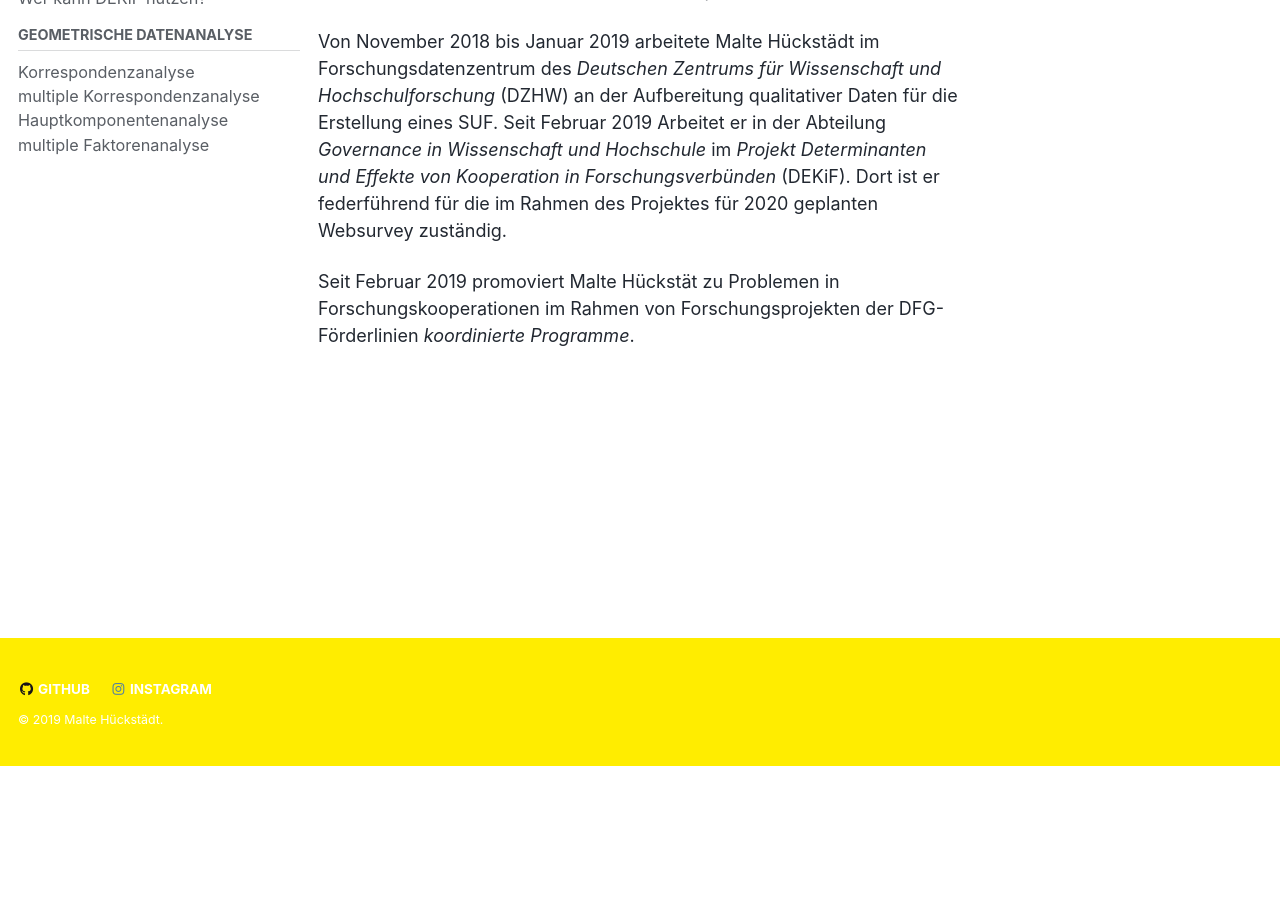
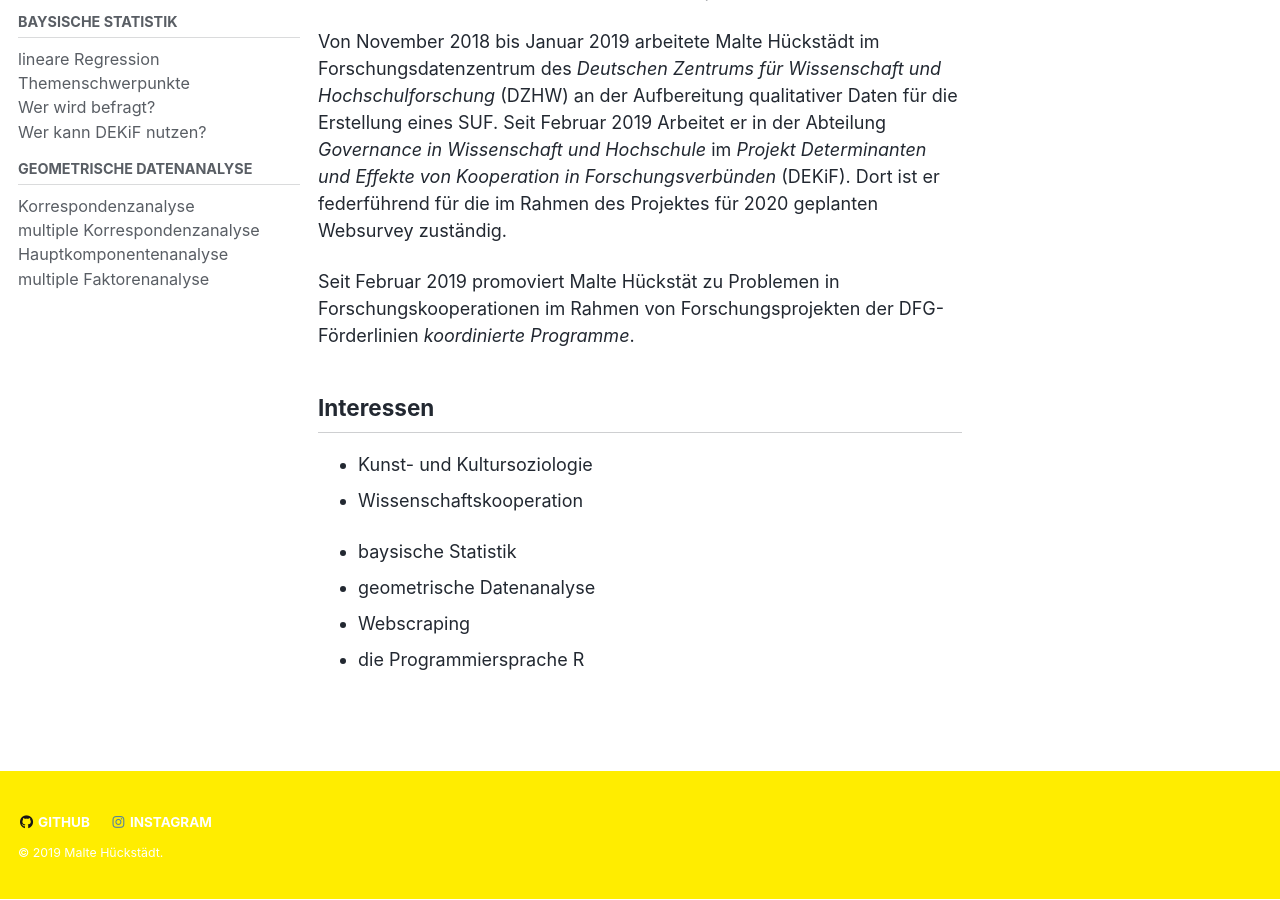
Before and after one commit to MalteHueckstaedt/Chernoff_Face, a Jekyll site: the page built from _pages/ueber.md, in a window 1280 px wide and 900 px high, scrolled down 325 px. Built offline with Jekyll 4.4.1, drawn with Linux system fonts in a browser that asks for light colours; cached includes are drawn as plain includes; nearby versions of some CDN libraries; before the commit the page ends 1090 px from its top, so only the background shows below that.

Commit message:
add Interessen

```diff
--- a/_pages/ueber.md
+++ b/_pages/ueber.md
@@ -7,3 +7,13 @@
 Von November 2018 bis Januar 2019 arbeitete Malte Hückstädt im Forschungsdatenzentrum des *Deutschen Zentrums für Wissenschaft und Hochschulforschung* (DZHW) an der Aufbereitung qualitativer Daten für die Erstellung eines SUF. Seit Februar 2019 Arbeitet er in der Abteilung *Governance in Wissenschaft und Hochschule* im *Projekt Determinanten und Effekte von Kooperation in Forschungsverbünden* (DEKiF). Dort ist er federführend für die im Rahmen des Projektes für 2020 geplanten Websurvey zuständig.
 
 Seit Februar 2019 promoviert Malte Hückstät zu Problemen in Forschungskooperationen im Rahmen von Forschungsprojekten der DFG-Förderlinien *koordinierte Programme*.
+
+## Interessen
+
+- Kunst- und Kultursoziologie
+- Wissenschaftskooperation
+
+- baysische Statistik
+- geometrische Datenanalyse
+- Webscraping
+- die Programmiersprache R
```
